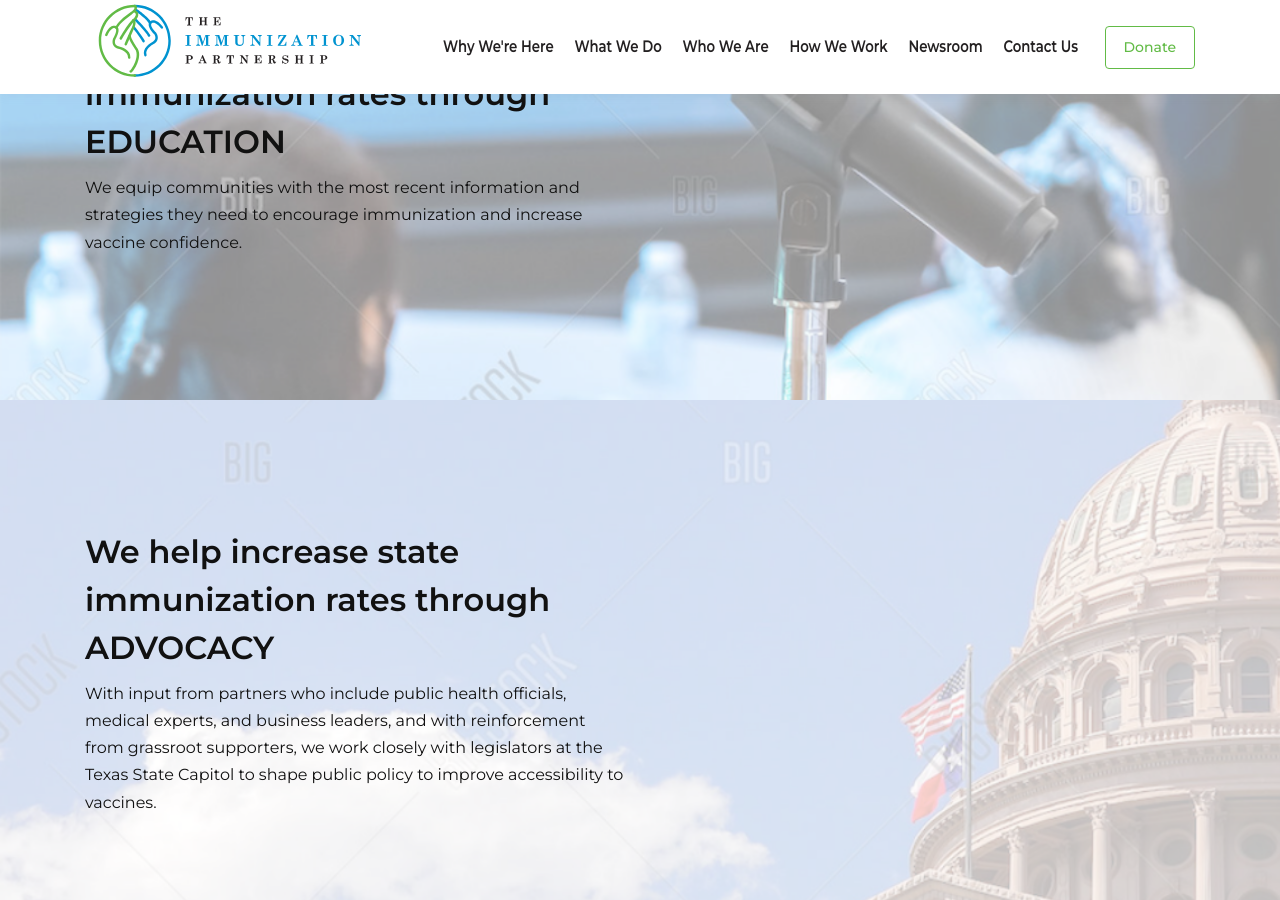
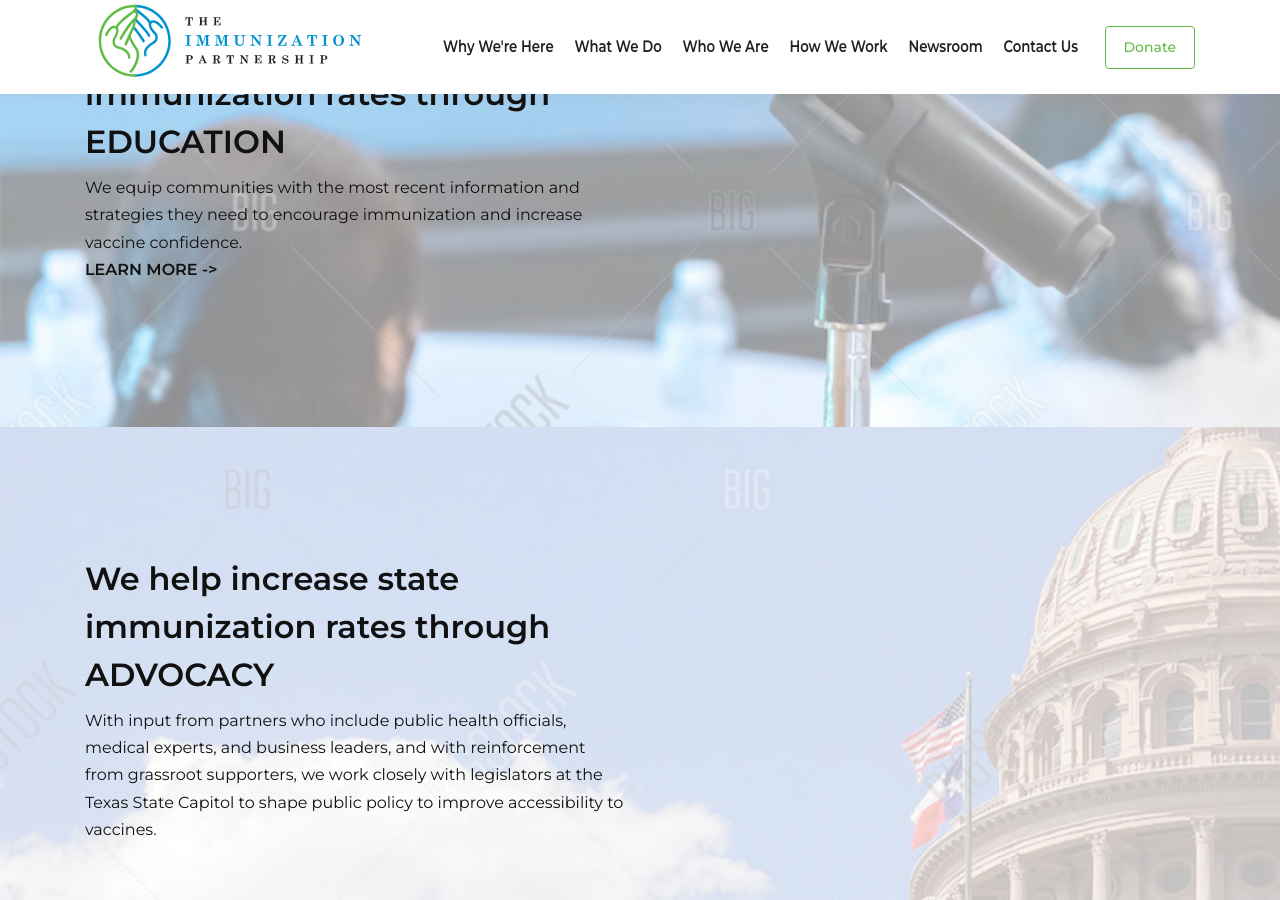
Before and after one commit to aitshuber/immunizecc, a Jekyll site: the page built from what.html, in a window 1280 px wide and 900 px high, scrolled down 1806 px. Built offline with Jekyll 4.4.1, drawn with Linux system fonts in a browser that asks for light colours; some web fonts are replaced; a script that is not in the unit is left out; comment, search, counter and statistics services are not loaded.

Commit message:
Updated 'what.html' via CloudCannon

```diff
--- a/what.html
+++ b/what.html
@@ -52,7 +52,7 @@
 	  <div class="row space-2">
 		<div class="col-12 col-md-7 col-lg-6 editable">
 		  <h3 class="h2"><strong>We help increase state immunization rates through EDUCATION</strong></h3>
-		  <p>We equip communities with the most recent information and strategies they need to encourage immunization and increase vaccine confidence.</p>
+		  <p>We equip communities with the most recent information and strategies they need to encourage immunization and increase vaccine confidence.<br /><strong>LEARN MORE -&gt;</strong></p>
 		</div>
 		<!-- End Col -->
 	  </div>
```
